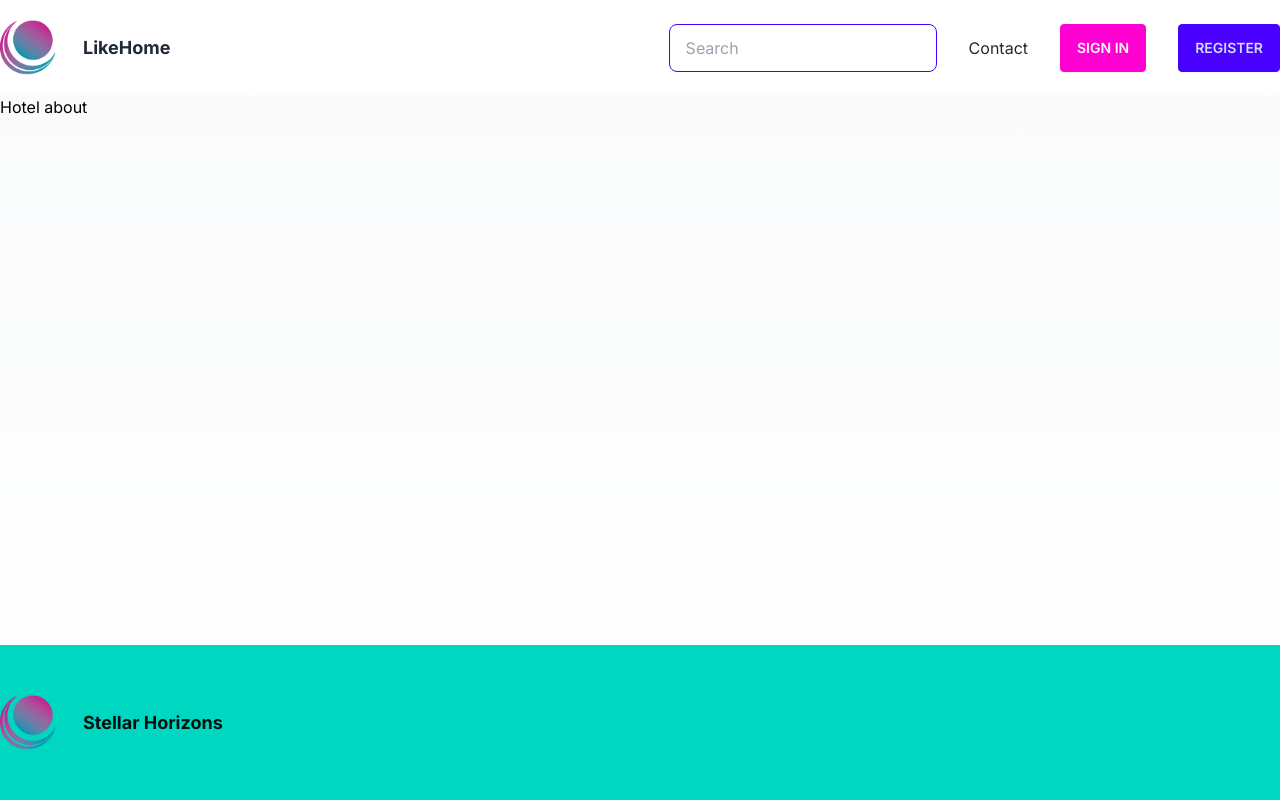
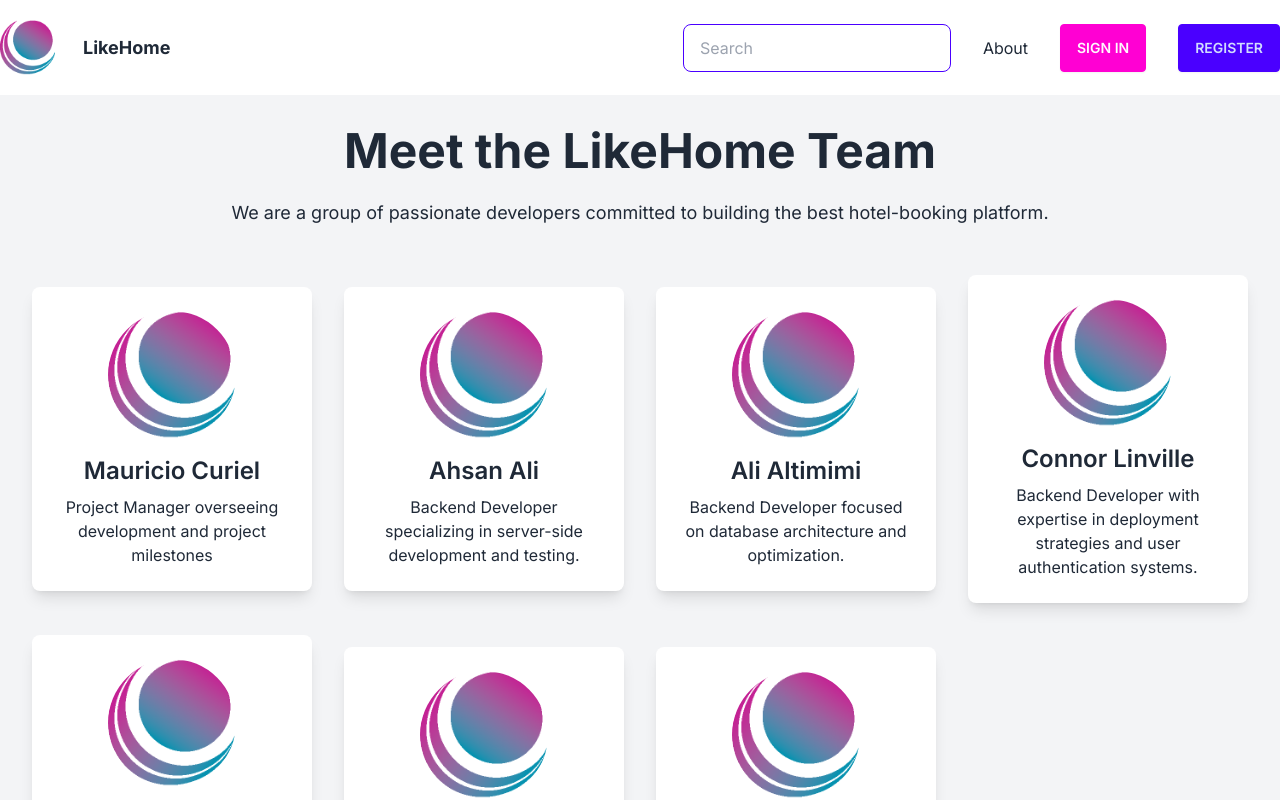
Before and after one commit to KingSand08/LikeHome, a Next.js app: page /about in a window 1280 px wide. Shown: the top 800 px of the page. Built offline with nearby package versions, Linux system fonts and the light colour scheme; no server answers.

Commit message:
Add welcome, contact/about, pages. Update header with links. Update signin page redirect profile.

```diff
--- /dev/null
+++ b/app/about/page.tsx
@@ -0,0 +1,83 @@
+import React from "react";
+
+const team = [
+  {
+    name: "Mauricio Curiel",
+    image: "/stellarHorizons.png",
+    description:
+      "Project Manager overseeing development and project milestones",
+  },
+  {
+    name: "Ahsan Ali",
+    image: "/stellarHorizons.png",
+    description:
+      "Backend Developer specializing in server-side development and testing.",
+  },
+  {
+    name: "Ali Altimimi",
+    image: "/stellarHorizons.png",
+    description:
+      "Backend Developer focused on database architecture and optimization.",
+  },
+  {
+    name: "Connor Linville",
+    image: "/stellarHorizons.png",
+    description:
+      "Backend Developer with expertise in deployment strategies and user authentication systems.",
+  },
+  {
+    name: "Steven Lu",
+    image: "/stellarHorizons.png",
+    description:
+      "Frontend Developer responsible for implementing designs from Figma into a responsive UI.",
+  },
+  {
+    name: "Raymund Mercader",
+    image: "/stellarHorizons.png",
+    description:
+      "Full Stack Developer experienced in both backend and frontend development.",
+  },
+  {
+    name: "Minh Nguyen",
+    image: "/stellarHorizons.png",
+    description:
+      "UI/UX Designer skilled in creating intuitive user interfaces using Figma.",
+  },
+];
+
+const AboutPage = () => {
+  return (
+    <div className="min-h-screen bg-gray-100 text-gray-800 p-8">
+      {/* Team Introduction */}
+      <section className="text-center mb-12">
+        <h1 className="text-5xl font-bold mb-6">Meet the LikeHome Team</h1>
+        <p className="text-lg">
+          We are a group of passionate developers committed to building the best
+          hotel-booking platform.
+        </p>
+      </section>
+
+      {/* Team Cards */}
+      <section className="flex justify-center">
+        <div className="grid grid-cols-1 sm:grid-cols-2 md:grid-cols-3 lg:grid-cols-4 gap-8 place-items-center">
+          {team.map((member, index) => (
+            <div
+              key={index}
+              className="bg-white p-6 rounded-lg shadow-lg text-center"
+            >
+              <img
+                src={member.image}
+                alt={member.name}
+                className="w-32 h-32 rounded-full mx-auto mb-4"
+              />
+              <h3 className="text-2xl font-semibold mb-2">{member.name}</h3>
+              <p>{member.description}</p>
+            </div>
+          ))}
+        </div>
+      </section>
+    </div>
+  );
+};
+
+export default AboutPage;
--- a/app/signin/page.tsx
+++ b/app/signin/page.tsx
@@ -6,7 +6,7 @@ import formImage from "../../public/likehome_form_icon.png";
 import OAuthButton from "@/components/OAuthButton";
 
 export default async function SignInPage() {
-  const profilePageURL = "/";
+  const profilePageURL = "/profile";
 
   // redirect user
   const session = await auth();
--- /dev/null
+++ b/app/welcome/page.tsx
@@ -0,0 +1,62 @@
+import React from "react";
+
+const WelcomePage = () => {
+  return (
+    <div className="min-h-screen bg-customBlue text-white">
+      {/* Hero Section */}
+      <section className="flex flex-col items-center justify-center h-screen text-center p-8">
+        <h1 className="text-5xl font-bold mb-6">
+          Find Your Perfect Stay with LikeHome
+        </h1>
+        <p className="text-lg mb-6">
+          Get exclusive deals on unique homes, apartments, and more.
+        </p>
+        <a href="/" className="btn btn-primary btn-lg">
+          Start Your Journey
+        </a>
+      </section>
+
+      {/* Why Choose LikeHome */}
+      <section className="bg-white text-black py-12">
+        <div className="container mx-auto text-center">
+          <h2 className="text-4xl font-semibold mb-8">Why Choose LikeHome?</h2>
+          <div className="grid grid-cols-1 md:grid-cols-3 gap-8">
+            <div className="p-6 bg-gray-100 rounded-lg shadow-lg">
+              <h3 className="text-2xl font-bold mb-4">More Personalization</h3>
+              <p>
+                With LikeHome, you get tailor-made recommendations based on your
+                preferences.
+              </p>
+            </div>
+            <div className="p-6 bg-gray-100 rounded-lg shadow-lg">
+              <h3 className="text-2xl font-bold mb-4">Unique Stays</h3>
+              <p>
+                Unlike hotels, we offer unique properties like cozy homes and
+                apartments in prime locations.
+              </p>
+            </div>
+            <div className="p-6 bg-gray-100 rounded-lg shadow-lg">
+              <h3 className="text-2xl font-bold mb-4">Competitive Pricing</h3>
+              <p>
+                We provide unbeatable deals and flexible booking options, making
+                your stay more affordable.
+              </p>
+            </div>
+          </div>
+        </div>
+      </section>
+
+      {/* Final CTA */}
+      <section className="flex flex-col items-center justify-center py-12 bg-customBlue text-white">
+        <h2 className="text-4xl font-bold mb-6">
+          Book Your Dream Location Now
+        </h2>
+        <a href="/" className="btn btn-primary btn-lg">
+          Explore Our Listings
+        </a>
+      </section>
+    </div>
+  );
+};
+
+export default WelcomePage;
--- a/components/layout/Header.tsx
+++ b/components/layout/Header.tsx
@@ -3,6 +3,7 @@ import ThemeSwitch from "./ThemeSwitch";
 import React from "react";
 import SignOutButton from "../SignOutButton";
 import { auth } from "../../auth";
+import Link from "next/link";
 
 const loginPageURL = "/signin";
 const homePageURL = "/";
@@ -26,7 +27,7 @@ export default async function Header() {
       <div className="container mx-auto bg-base-100">
         <div className="flex flex-col md:flex-row md:justify-between gap-6">
           {/* logo */}
-          <a href="./">
+          <Link href="/welcome">
             <div className="flex items-center gap-5 justify-center xl:w-max">
               {/* Replace with product logo later */}
               <Image
@@ -35,10 +36,12 @@ export default async function Header() {
                 width={55}
                 height={20}
               />
-              <span className="ml-2 text-lg font-bold text-base-content">LikeHome</span>{" "}
+              <span className="ml-2 text-lg font-bold text-base-content">
+                LikeHome
+              </span>{" "}
               {/* Text displayed next to image */}
             </div>
-          </a>
+          </Link>
           <div className="flex items-center gap-8 ">
             {/* Navigation Links */}
             <input
@@ -46,29 +49,45 @@ export default async function Header() {
               placeholder="Search"
               className="input input-primary text-neutral w-full max-w-xs"
             />
-            <nav className="flex items-center gap-8">
+            <Link className="flex items-center gap-8" href="/about">
               {" "}
               {/* Flex container for navigation items */}
               <div className="text-base-content hover:text-accent cursor-pointer">
-                Contact
+                About
               </div>
-            </nav>
-            {/* sign in & register */}
-
-            <button className="btn px-4 py-2 btn-secondary text-secondary-content rounded ">
+            </Link>
+            {!loginStatus ? (
+              <>
+                <Link
+                  className="btn px-4 py-2 btn-secondary text-secondary-content rounded"
+                  href="/signin"
+                >
                   {" "}
                   {/* Sign In Button */}
                   SIGN IN
-            </button>
+                </Link>
                 <button className="btn px-4 py-2 btn-primary text-primary-content rounded ">
                   {" "}
                   {/* Register Button */}
                   REGISTER
                 </button>
+              </>
+            ) : (
+              <Link
+                className="btn px-4 py-2 btn-primary text-primary-content rounded"
+                href="/profile"
+              >
+                {" "}
+                {/* Register Button */}
+                Profile
+              </Link>
+            )}
+            {/* sign in & registe4r */}
+
             {/* <ThemeSwitch /> */}
           </div>
         </div>
       </div>
     </header>
   );
-};
+}
```
Lines whose indentation alone changed are shown as unchanged.
